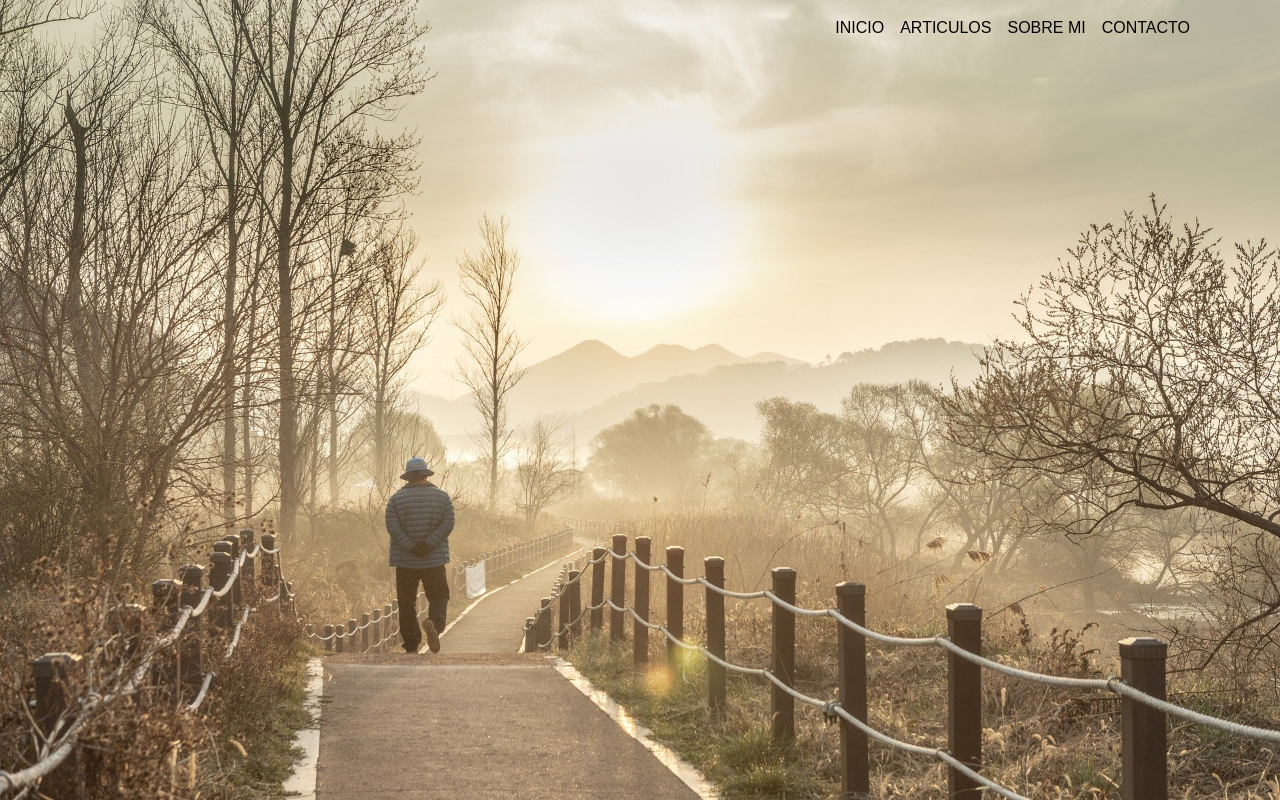
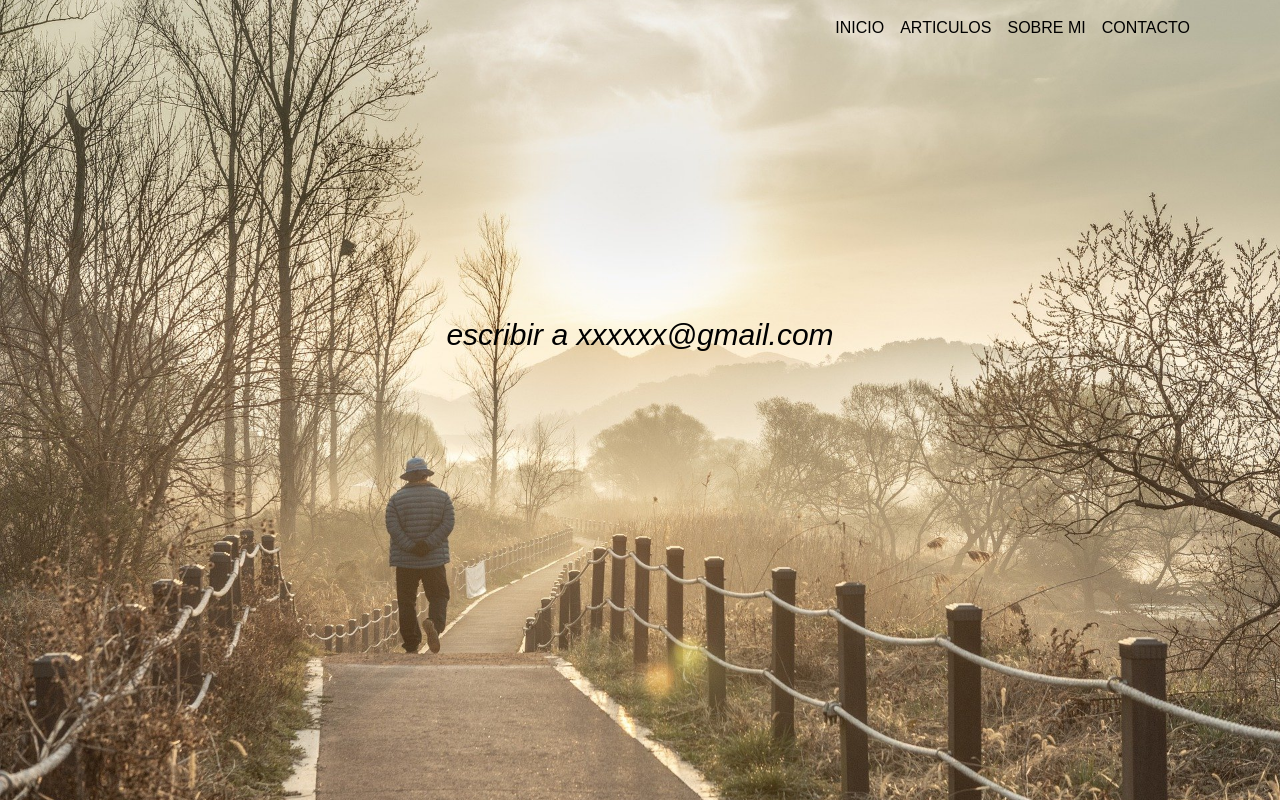
Before and after one commit to JoseRomanella/BlogPsiquiatria, a plain HTML site: page pages/contacto.html in a window 1280 px wide. Drawn offline with nearby package versions, Linux system fonts and the light colour scheme.

Commit message:
texto contacto

```diff
--- a/css/style.scss
+++ b/css/style.scss
@@ -317,6 +317,17 @@ span:nth-child(18) {
 }
 
 
+.textoContacto {
+
+    font-family: 'Raleway', sans-serif;
+    font-size: 30px;
+    font-style: oblique;
+    justify-content: center;
+    text-align: center;
+    margin-top: 20%;
+    color: rgb(0, 0, 0);
+}
+
 /*----------------------------------------------------------------------------------------------------------------*/
 /*FOOTER*/
 
--- a/pages/contacto.html
+++ b/pages/contacto.html
@@ -47,9 +47,8 @@
                 </div>
             </div>
         </nav>
-        <section class="container">
-            <h1></h1>
-            <p></p>
+        <section class="container textoContacto">
+            <p>escribir a xxxxxx@gmail.com</p>
         </section>
     </header>
 
```
Also changed, not shown: css/style.css, 1 other file.
